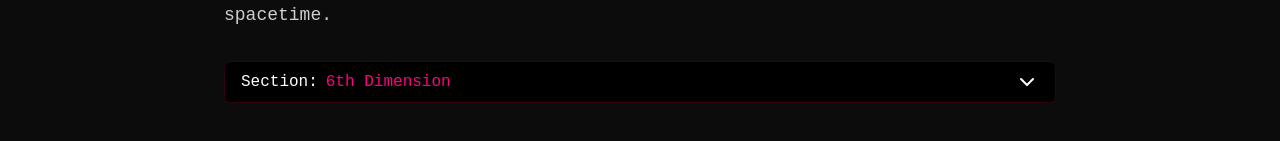
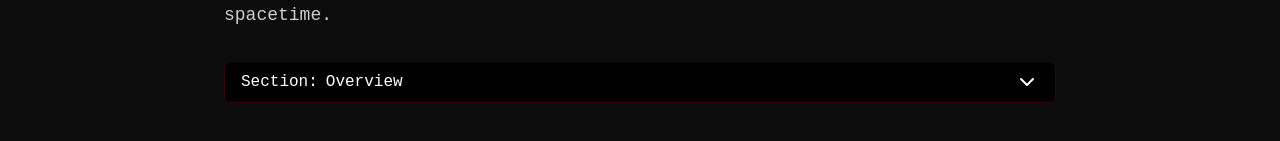
Before and after one commit to ArsCodeAmatoria/romulus, a Next.js app: page /agdef in a window 1280 px wide. Shown: the part 243-384 px from the top of the page. Built offline with nearby package versions, Linux system fonts and the light colour scheme.

Commit message:
Change dropdown default tab to Overview

```diff
--- a/app/agdef/page.tsx
+++ b/app/agdef/page.tsx
@@ -25,7 +25,7 @@ interface GroupedTabs {
 }
 
 export default function AGDEFPage() {
-  const [activeTab, setActiveTab] = useState("sixth-dimension");
+  const [activeTab, setActiveTab] = useState("overview");
   const [isMenuOpen, setIsMenuOpen] = useState(false);
 
   const tabs: TabItem[] = [
```
